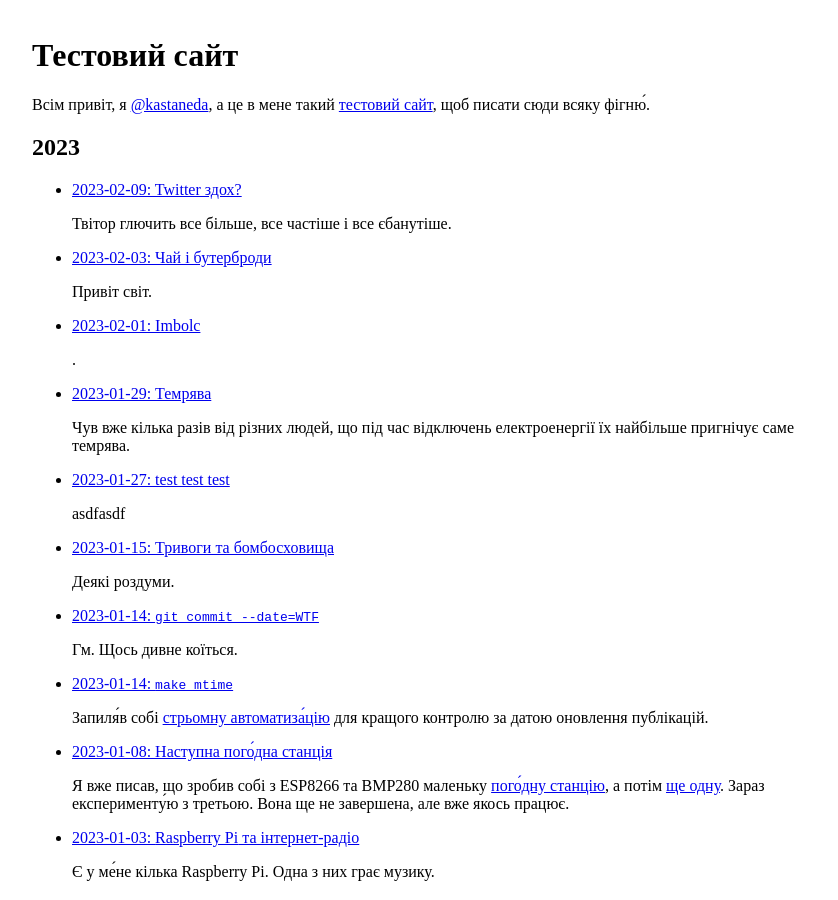
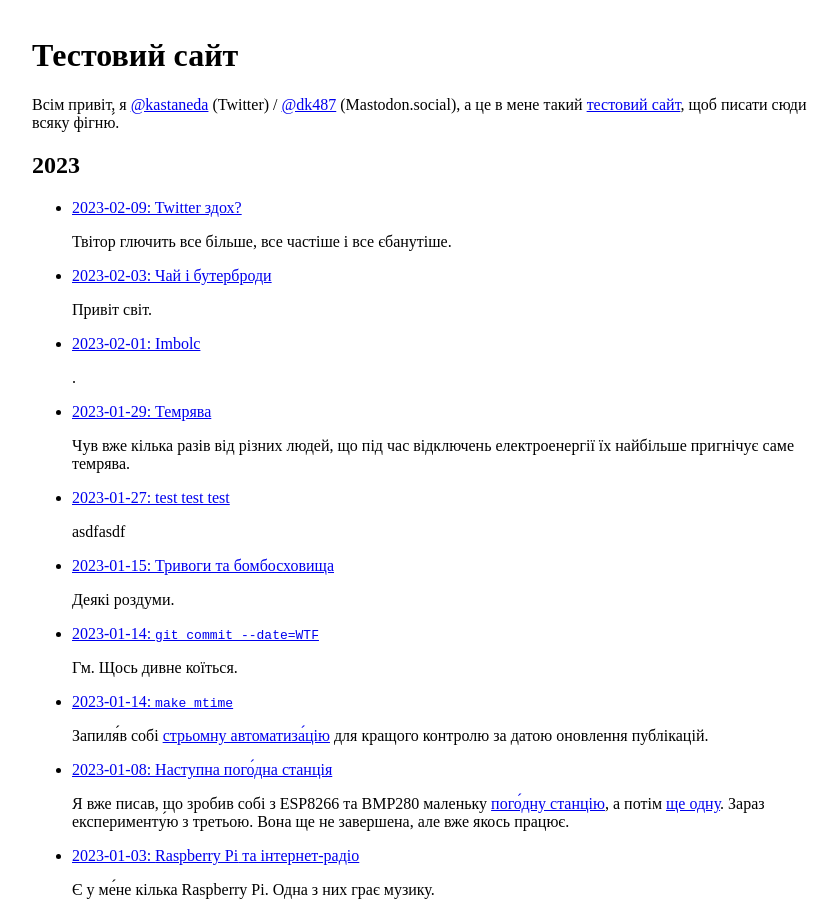
Before and after one commit to dk487/test.de.co.ua, a Jekyll site: the page built from index.md, in a window 1280 px wide and 900 px high. Shown: the whole window, without its empty margins (208-1046 px from the left). Built offline with Jekyll 4.4.1, drawn with Linux system fonts in a browser that asks for light colours.

Commit message:
Add link to Mastodon profile

```diff
--- a/index.md
+++ b/index.md
@@ -5,7 +5,7 @@ title: Тестовий сайт
 Тестовий сайт
 =============
 
-Всім привіт, я [@kastaneda][1], а це в мене такий [тестовий сайт][2], щоб писати сюди всяку фігню́.
+Всім привіт, я [@kastaneda][1] (Twitter) / <a rel="me" href="https://mastodon.social/@dk487">@dk487</a> (Mastodon.social), а це в мене такий [тестовий сайт][2], щоб писати сюди всяку фігню́.
 
 {% assign prev_year = false %}
 {% for post in site.posts %}
```
